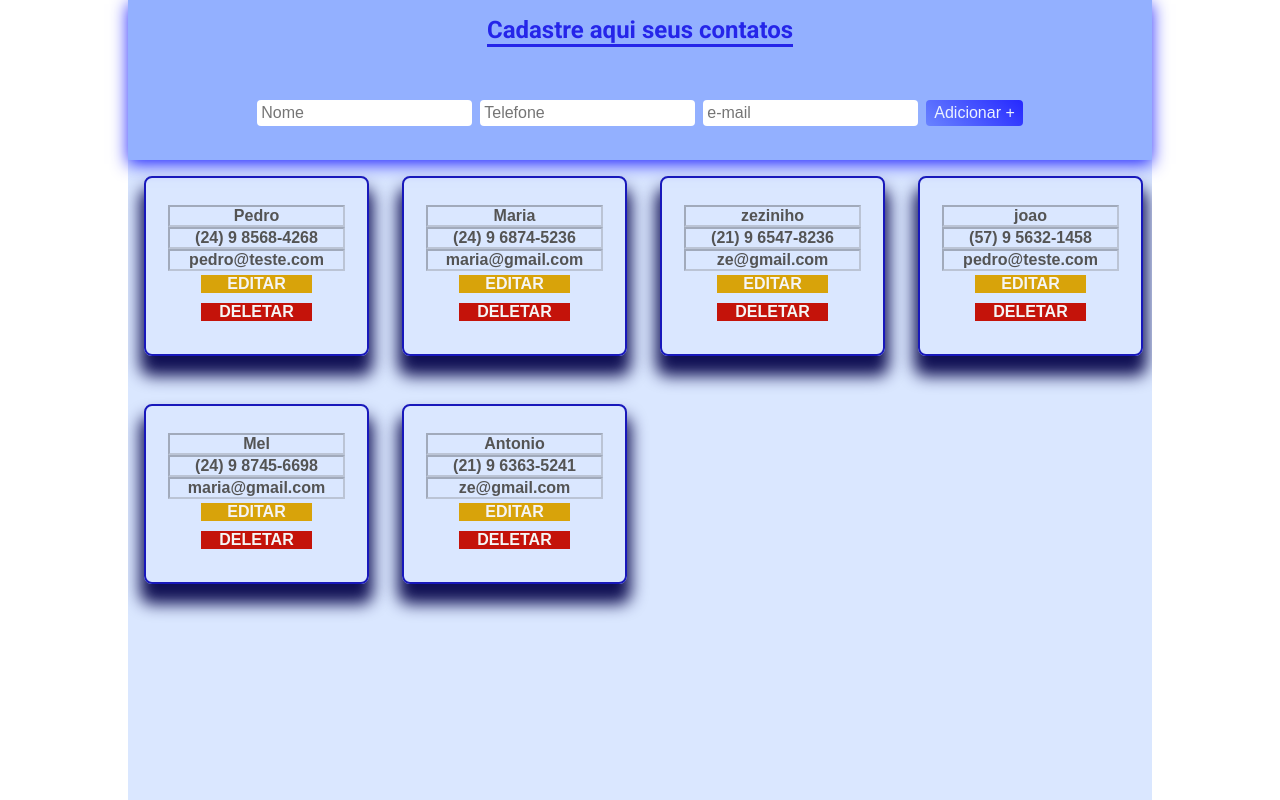
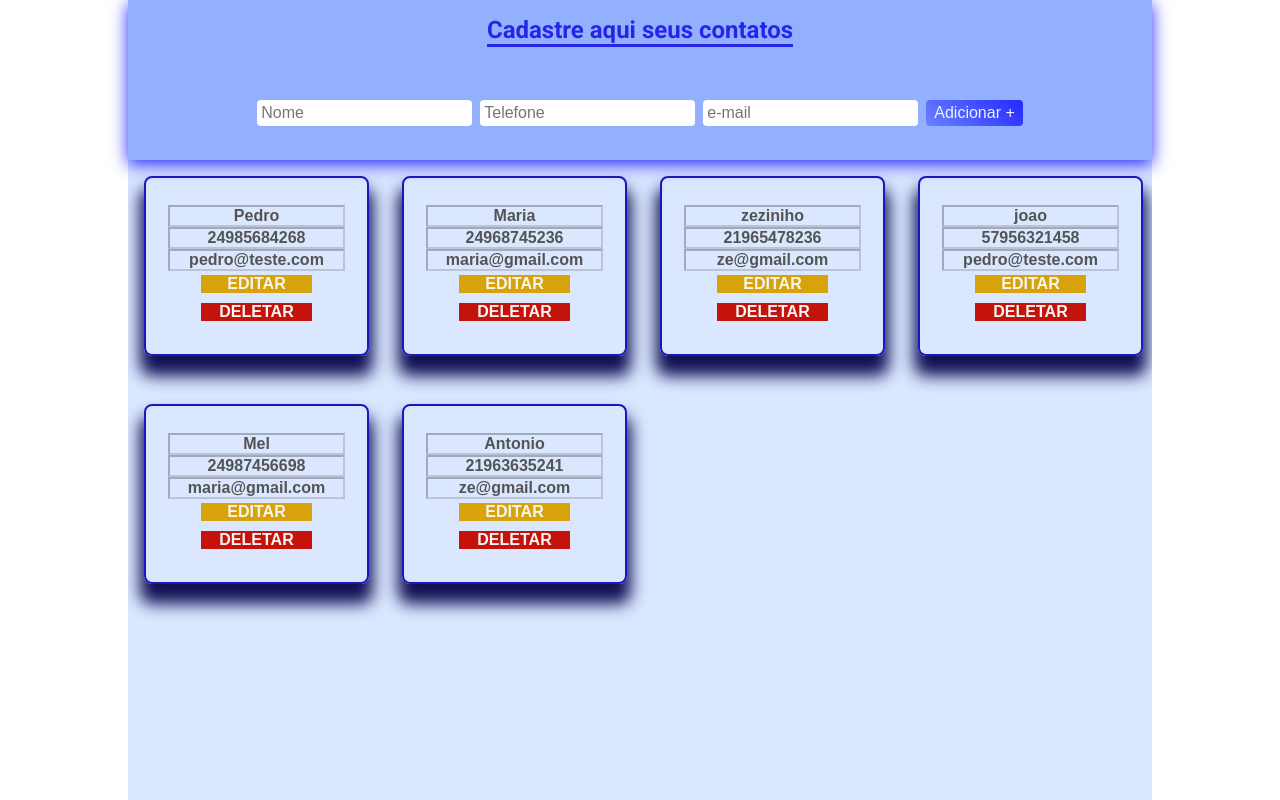
Before and after one commit to PedroTeixeira-dev/modulo-32---exercicio, a React (Create React App) app: page / in a window 1280 px wide. Shown: the top 800 px of the page. Built offline with nearby package versions, Linux system fonts and the light colour scheme.

Commit message:
correção de erros

```diff
--- a/src/components/CardContato/index.tsx
+++ b/src/components/CardContato/index.tsx
@@ -4,7 +4,6 @@ import { CardContato } from './styled'
 // import MinhaImagem from '../../assets/icons/contato.png'
 import { useState } from 'react'
 import { remover } from '../../store/reducers/contatos'
-import InputMask from 'react-input-mask'
 
 export const Card = ({ nome, telefone, email }: Contato) => {
   const [estaEditando, setEstaEditando] = useState(false)
@@ -19,11 +18,7 @@ export const Card = ({ nome, telefone, email }: Contato) => {
         //<img srcSet={MinhaImagem} />
       }
       <input disabled={!estaEditando} defaultValue={nome} />
-      <InputMask
-        mask="(99) 9 9999-9999"
-        disabled={!estaEditando}
-        defaultValue={telefone}
-      />
+      <input disabled={!estaEditando} defaultValue={telefone} />
       <input disabled={!estaEditando} defaultValue={email} />
       {estaEditando ? (
         <button onClick={() => setEstaEditando(false)} className="salvar">
--- a/src/containers/Header&Cadastro/index.tsx
+++ b/src/containers/Header&Cadastro/index.tsx
@@ -2,7 +2,6 @@ import { useDispatch } from 'react-redux'
 import { Header } from './style'
 import { FormEvent, useState } from 'react'
 import { adicionar } from '../../store/reducers/contatos'
-import InputMask from 'react-input-mask'
 
 const Cadastro = () => {
   const dispatch = useDispatch()
@@ -35,8 +34,7 @@ const Cadastro = () => {
           placeholder="Nome"
           id="nome"
         />
-        <InputMask
-          mask="(99) 9 9999-9999"
+        <input
           onChange={(evento) => setTelefone(parseInt(evento.target.value))}
           type="tel"
           placeholder="Telefone"
```
